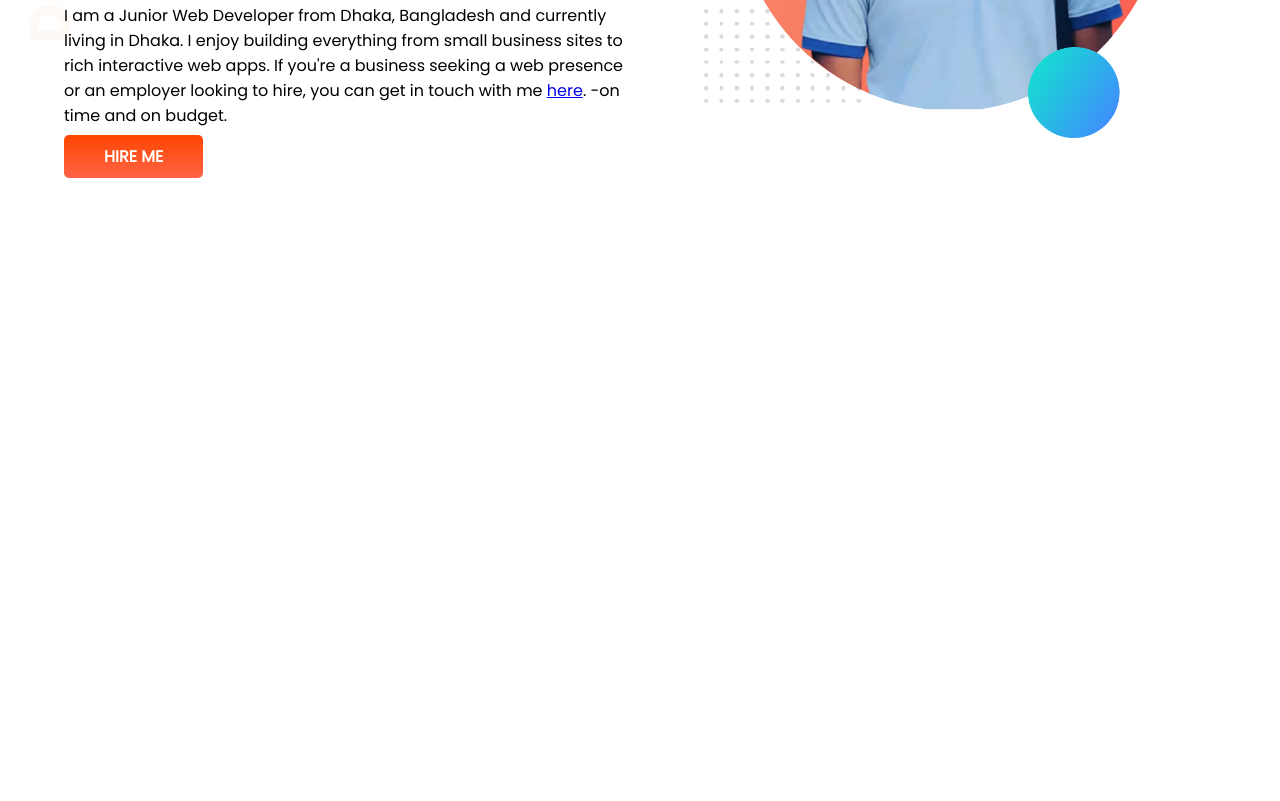
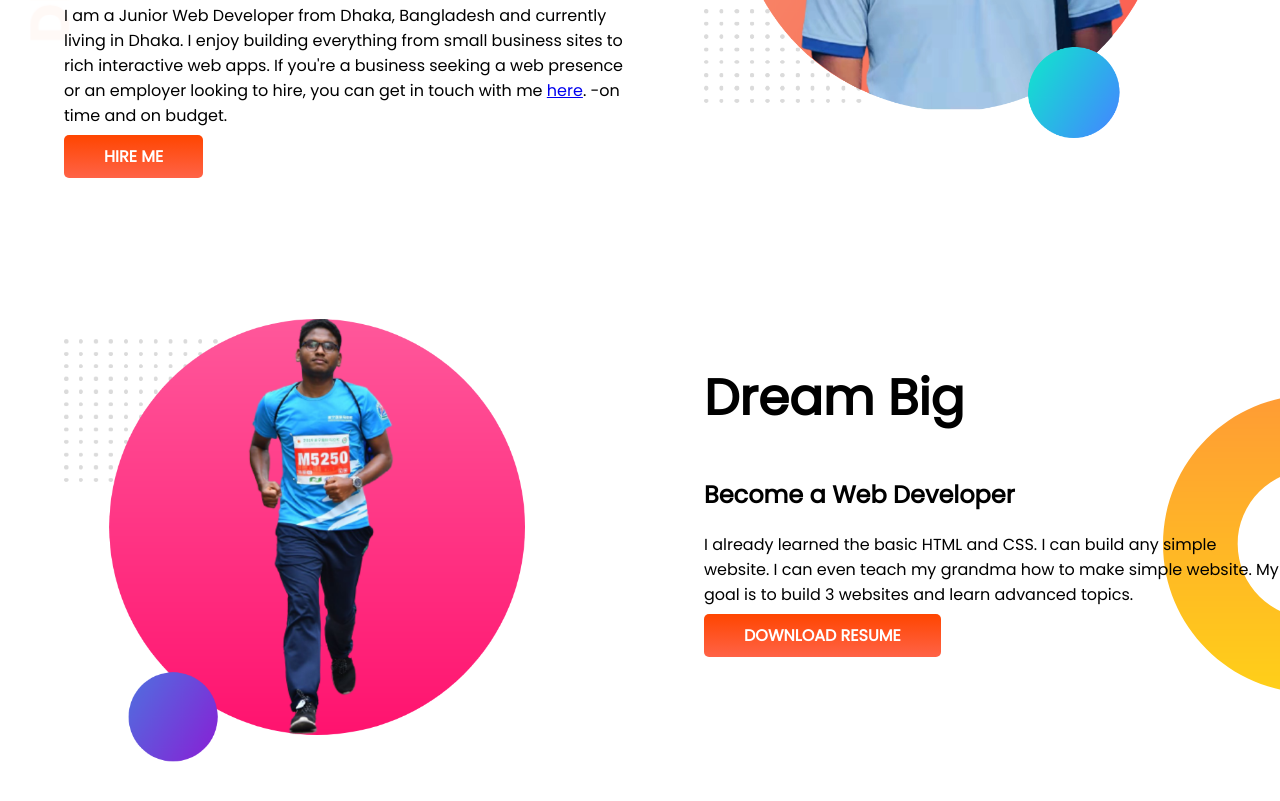
Before and after one commit to iamamrulkayes/developer-portfolio, a plain HTML site: page index.html in a window 1280 px wide. Shown: the part 319-1120 px from the top of the page. Before the commit the page ends 800 px from the top, so only its background shows below. Drawn offline with Linux system fonts and the light colour scheme.

Commit message:
dream added

```diff
--- a/index.html
+++ b/index.html
@@ -32,6 +32,18 @@
             <img src="images/kayes-outing-bg.png" alt="">
         </div>
     </section>
+    <section class="Dream-big">
+        <div class="half-width">
+            <img src="IMAGES/Marathon-with-bg.png" alt="">
+        </div>
+        <div class="half-width">
+            <h1>Dream Big</h1>
+            <h2>Become a Web Developer</h2>
+            <p>I already learned the basic HTML and CSS. I can build any simple website. I can even teach my grandma how
+                to make simple website. My goal is to build 3 websites and learn advanced topics.</p>
+            <a class="link-button" target="_blank" href="">DOWNLOAD RESUME</a>
+        </div>
+    </section>
 
 </body>
 
--- a/style.css
+++ b/style.css
@@ -10,6 +10,7 @@ h1{
 }
 section{
     display: flex;
+    margin-bottom: 150px;
 }
 .half-width{
     width: 50%;
@@ -30,3 +31,9 @@ section{
     background-image: url(images/top-banner.png);
     background-repeat: no-repeat;
 }
+.Dream-big{
+    background-image: url(images/dream-bg.png);
+    background-repeat: no-repeat;
+    background-position: right;
+
+}
```
